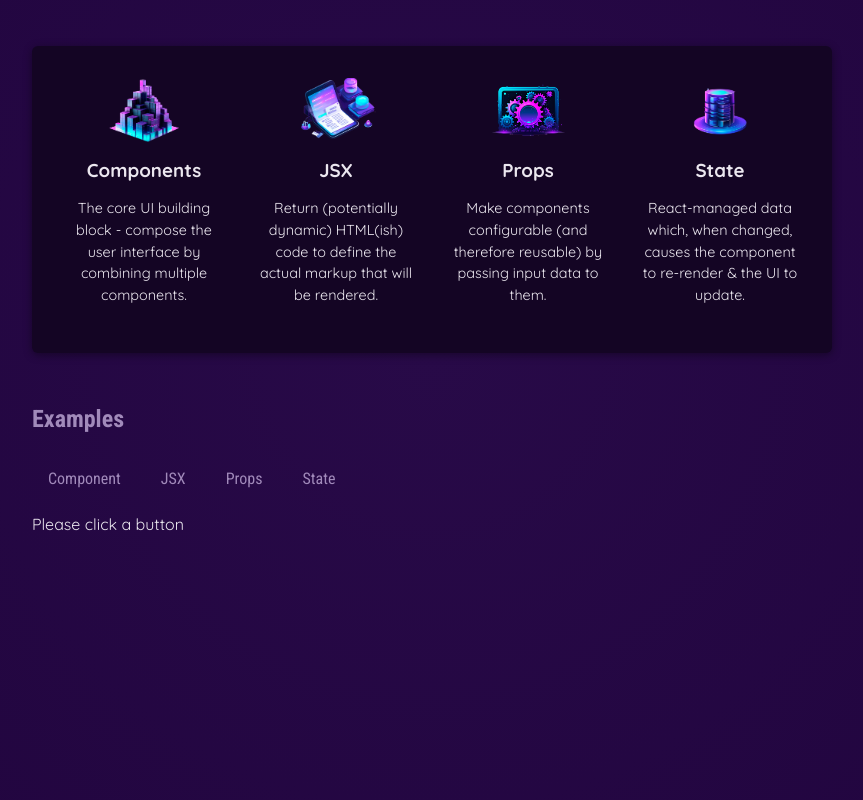
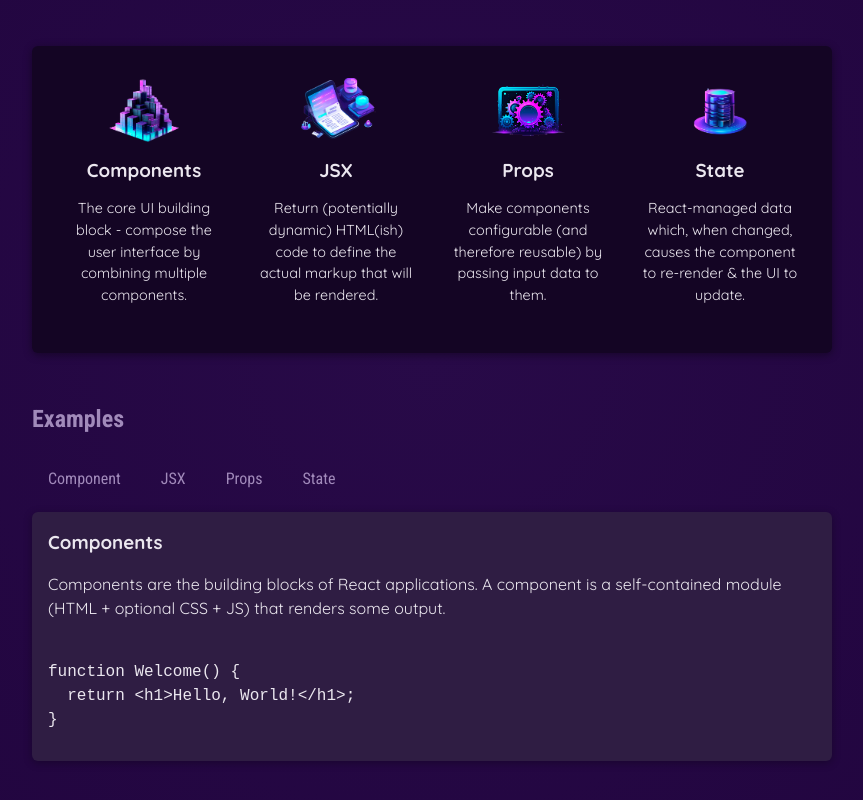
Before and after one commit to AmanKSrivastava/React_Learning, a React (Vite) app: page / in a window 1280 px wide. Shown: the part 286-1086 px from the top of the page, without its empty margins (208-1071 px from the left). Built offline with nearby package versions, Linux system fonts and the light colour scheme.

Commit message:
useState advance

```diff
--- a/src/App.jsx
+++ b/src/App.jsx
@@ -1,18 +1,15 @@
-import { CORE_CONCEPTS } from "./data.js";
+import { CORE_CONCEPTS, EXAMPLES } from "./data.js";
 import Header from "./components/Header/Header.jsx";
 import CoreConcept from "./components/CoreConcept.jsx";
 import TabButton from "./components/TabButton.jsx";
 import { useState } from "react";
 
 function App() {
-  const [selectedContent, setSelectedContent] = useState(
-    "Please click a button"
-  );
+  const [selectedTopic, setSelectedTopic] = useState("components");
   function handleSelect(selectedButton) {
-    setSelectedContent(selectedButton);
-    console.log(selectedContent);
+    setSelectedTopic(selectedButton);
   }
-  console.log("App component executing");
+
   return (
     <div>
       <Header />
@@ -39,7 +36,13 @@
             <TabButton onSelect={() => handleSelect("props")}>Props</TabButton>
             <TabButton onSelect={() => handleSelect("state")}>State</TabButton>
           </menu>
-          {selectedContent}
+          <div id="tab-content">
+            <h3>{EXAMPLES[selectedTopic].title}</h3>
+            <p>{EXAMPLES[selectedTopic].description}</p>
+            <pre>
+              <code>{EXAMPLES[selectedTopic].code}</code>
+            </pre>
+          </div>
         </section>
       </main>
     </div>
--- a/src/components/TabButton.jsx
+++ b/src/components/TabButton.jsx
@@ -1,5 +1,4 @@
 export default function TabButton({ children, onSelect }) {
-  console.log("Tab component executing");
   return (
     <li>
       <button onClick={onSelect}>{children}</button>
--- a/src/data.js
+++ b/src/data.js
@@ -29,3 +29,54 @@
       "React-managed data which, when changed, causes the component to re-render & the UI to update.",
   },
 ];
+
+export const EXAMPLES = {
+  components: {
+    title: "Components",
+    description:
+      "Components are the building blocks of React applications. A component is a self-contained module (HTML + optional CSS + JS) that renders some output.",
+    code: `
+function Welcome() {
+  return <h1>Hello, World!</h1>;
+}`,
+  },
+  jsx: {
+    title: "JSX",
+    description:
+      "JSX is a syntax extension to JavaScript. It is similar to a template language, but it has full power of JavaScript (e.g., it may output dynamic content).",
+    code: `
+<div>
+  <h1>Welcome {userName}</h1>
+  <p>Time to learn React!</p>
+</div>`,
+  },
+  props: {
+    title: "Props",
+    description:
+      "Components accept arbitrary inputs called props. They are like function arguments.",
+    code: `
+function Welcome(props) {
+  return <h1>Hello, {props.name}</h1>;
+}`,
+  },
+  state: {
+    title: "State",
+    description:
+      "State allows React components to change their output over time in response to user actions, network responses, and anything else.",
+    code: `
+function Counter() {
+  const [isVisible, setIsVisible] = useState(false);
+
+  function handleClick() {
+    setIsVisible(true);
+  }
+
+  return (
+    <div>
+      <button onClick={handleClick}>Show Details</button>
+      {isVisible && <p>Amazing details!</p>}
+    </div>
+  );
+}`,
+  },
+};
```
